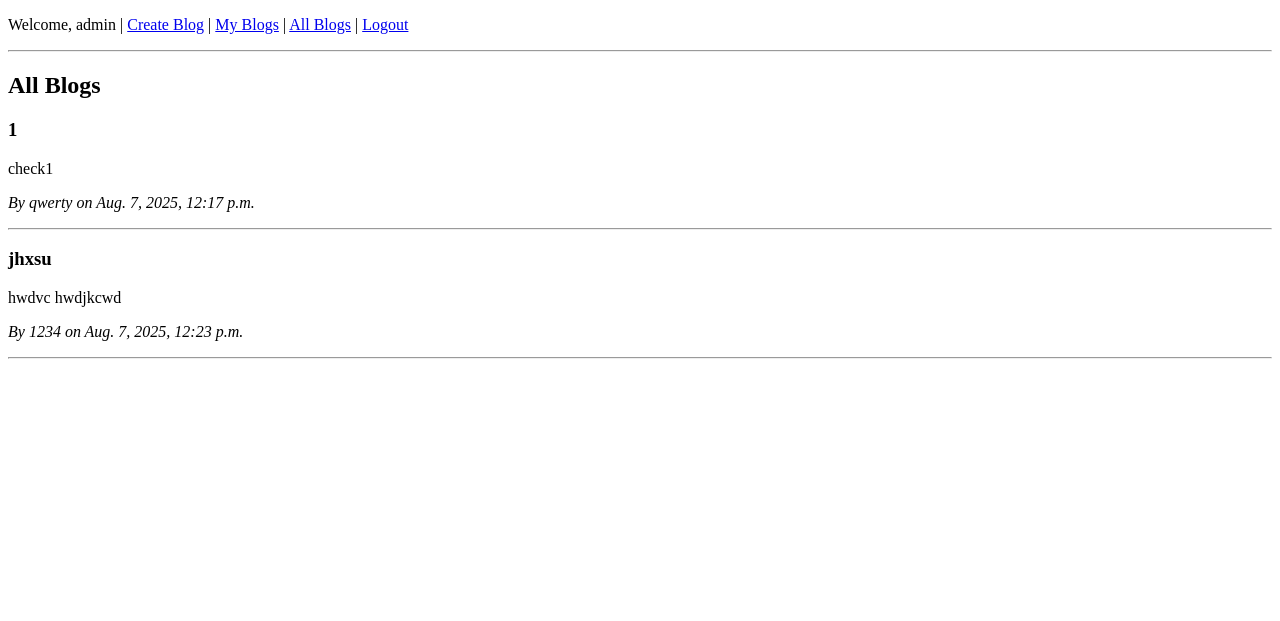
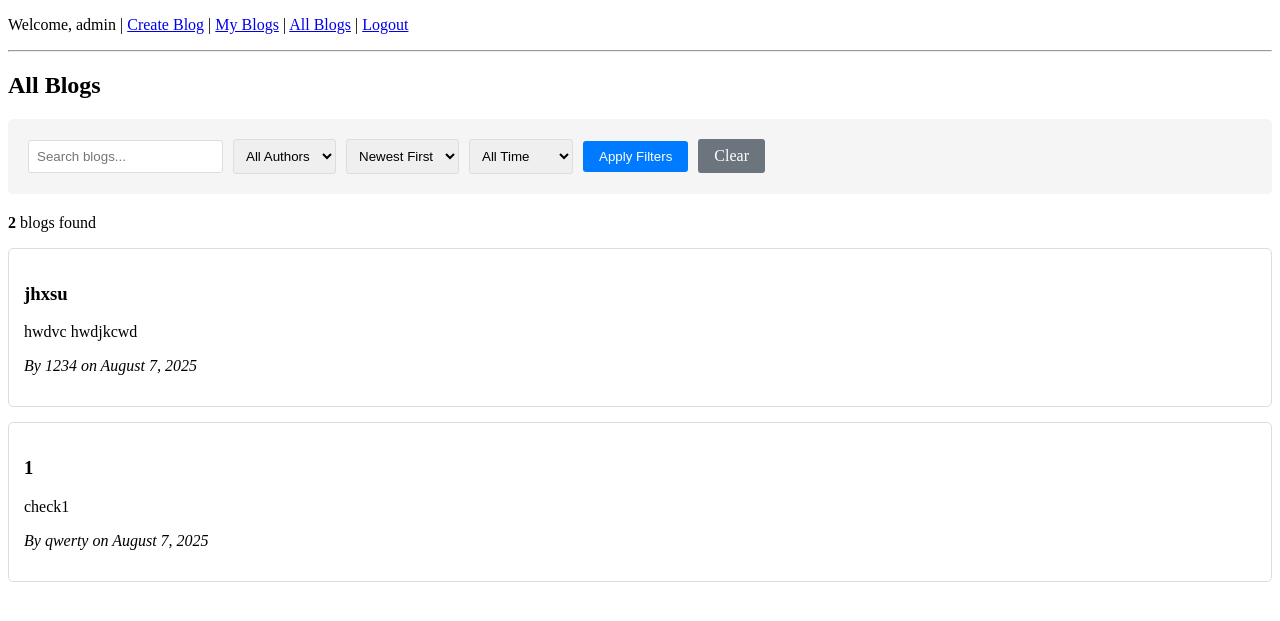
Before and after one commit to Amruth56/django, a Django app: page / in a window 1280 px wide. Shown: the top 621 px of the page. Run offline with Django 3.2, Linux system fonts and the light colour scheme; a user stored in the database is signed in; data comes from the database, SQL or seed files in the repository.

Commit message:
added filters to the blog post

```diff
--- a/blogauth/blog/templates/blog/all_blogs.html
+++ b/blogauth/blog/templates/blog/all_blogs.html
@@ -1,10 +1,65 @@
 {% extends 'blog/base.html' %}
 {% block content %}
 <h2>All Blogs</h2>
+
+<!-- Search and Filter Form -->
+<div style="background: #f5f5f5; padding: 20px; margin-bottom: 20px; border-radius: 5px;">
+    <form method="GET" action="{% url 'all_blogs' %}">
+        <div style="display: flex; gap: 10px; flex-wrap: wrap; align-items: center;">
+            <!-- Search -->
+            <input type="text" name="search" value="{{ search_query }}"
+                   placeholder="Search blogs..." style="padding: 8px; border: 1px solid #ddd; border-radius: 3px;">
+
+            <!-- Author Filter -->
+            <select name="author" style="padding: 8px; border: 1px solid #ddd; border-radius: 3px;">
+                <option value="">All Authors</option>
+                {% for author in authors %}
+                    <option value="{{ author.username }}" {% if author_filter == author.username %}selected{% endif %}>
+                        {{ author.username }}
+                    </option>
+                {% endfor %}
+            </select>
+
+            <!-- Sort -->
+            <select name="sort" style="padding: 8px; border: 1px solid #ddd; border-radius: 3px;">
+                <option value="newest" {% if sort_by == 'newest' %}selected{% endif %}>Newest First</option>
+                <option value="oldest" {% if sort_by == 'oldest' %}selected{% endif %}>Oldest First</option>
+                <option value="title" {% if sort_by == 'title' %}selected{% endif %}>By Title</option>
+                <option value="author" {% if sort_by == 'author' %}selected{% endif %}>By Author</option>
+            </select>
+
+            <!-- Date Filter -->
+            <select name="date_filter" style="padding: 8px; border: 1px solid #ddd; border-radius: 3px;">
+                <option value="">All Time</option>
+                <option value="today" {% if date_filter == 'today' %}selected{% endif %}>Today</option>
+                <option value="week" {% if date_filter == 'week' %}selected{% endif %}>This Week</option>
+                <option value="month" {% if date_filter == 'month' %}selected{% endif %}>This Month</option>
+            </select>
+
+            <!-- Submit Button -->
+            <button type="submit" style="padding: 8px 16px; background: #007bff; color: white; border: none; border-radius: 3px; cursor: pointer;">
+                Apply Filters
+            </button>
+
+            <!-- Clear Filters -->
+            <a href="{% url 'all_blogs' %}" style="padding: 8px 16px; background: #6c757d; color: white; text-decoration: none; border-radius: 3px;">
+                Clear
+            </a>
+        </div>
+    </form>
+</div>
+
+<!-- Results Count -->
+<p><strong>{{ blogs.count }}</strong> blog{{ blogs.count|pluralize }} found</p>
+
+<!-- Blogs List -->
 {% for blog in blogs %}
-  <h3>{{ blog.title }}</h3>
-  <p>{{ blog.content }}</p>
-  <p><em>By {{ blog.author.username }} on {{ blog.created_at }}</em></p>
-  <hr>
+  <div style="border: 1px solid #ddd; padding: 15px; margin-bottom: 15px; border-radius: 5px;">
+    <h3>{{ blog.title }}</h3>
+    <p>{{ blog.content|truncatewords:50 }}</p>
+    <p><em>By {{ blog.author.username }} on {{ blog.created_at|date:"F j, Y" }}</em></p>
+  </div>
+{% empty %}
+  <p>No blogs found matching your criteria.</p>
 {% endfor %}
 {% endblock %}
--- a/blogauth/blog/views.py
+++ b/blogauth/blog/views.py
@@ -1,6 +1,9 @@
 from django.shortcuts import render, redirect, get_object_or_404
 from django.contrib.auth import login
 from django.contrib.auth.decorators import login_required
+from django.db.models import Q
+from django.contrib.auth.models import User
+from datetime import datetime, timedelta
 from .forms import BlogForm, SignUpForm
 from .models import Blog
 
@@ -31,12 +34,100 @@ def create_blog(request):
 @login_required
 def all_blogs(request):
     blogs = Blog.objects.all()
-    return render(request, 'blog/all_blogs.html', {'blogs': blogs})
+
+    # Search functionality
+    search_query = request.GET.get('search', '')
+    if search_query:
+        blogs = blogs.filter(
+            Q(title__icontains=search_query) |
+            Q(content__icontains=search_query) |
+            Q(author__username__icontains=search_query)
+        )
+
+    # Filter by author
+    author_filter = request.GET.get('author', '')
+    if author_filter:
+        blogs = blogs.filter(author__username=author_filter)
+
+    # Sort functionality
+    sort_by = request.GET.get('sort', 'newest')
+    if sort_by == 'newest':
+        blogs = blogs.order_by('-created_at')
+    elif sort_by == 'oldest':
+        blogs = blogs.order_by('created_at')
+    elif sort_by == 'title':
+        blogs = blogs.order_by('title')
+    elif sort_by == 'author':
+        blogs = blogs.order_by('author__username')
+
+    # Date filter
+    date_filter = request.GET.get('date_filter', '')
+    if date_filter:
+        today = datetime.now().date()
+        if date_filter == 'today':
+            blogs = blogs.filter(created_at__date=today)
+        elif date_filter == 'week':
+            week_ago = today - timedelta(days=7)
+            blogs = blogs.filter(created_at__date__gte=week_ago)
+        elif date_filter == 'month':
+            month_ago = today - timedelta(days=30)
+            blogs = blogs.filter(created_at__date__gte=month_ago)
+
+    # Get all authors for filter dropdown
+    authors = User.objects.filter(blog__isnull=False).distinct()
+
+    context = {
+        'blogs': blogs,
+        'search_query': search_query,
+        'author_filter': author_filter,
+        'authors': authors,
+        'sort_by': sort_by,
+        'date_filter': date_filter,
+    }
+
+    return render(request, 'blog/all_blogs.html', context)
 
 @login_required
 def my_blogs(request):
     blogs = Blog.objects.filter(author=request.user)
-    return render(request, 'blog/my_blogs.html', {'blogs': blogs})
+
+    # Search functionality
+    search_query = request.GET.get('search', '')
+    if search_query:
+        blogs = blogs.filter(
+            Q(title__icontains=search_query) |
+            Q(content__icontains=search_query)
+        )
+
+    # Sort functionality
+    sort_by = request.GET.get('sort', 'newest')
+    if sort_by == 'newest':
+        blogs = blogs.order_by('-created_at')
+    elif sort_by == 'oldest':
+        blogs = blogs.order_by('created_at')
+    elif sort_by == 'title':
+        blogs = blogs.order_by('title')
+
+    # Date filter
+    date_filter = request.GET.get('date_filter', '')
+    if date_filter:
+        today = datetime.now().date()
+        if date_filter == 'today':
+            blogs = blogs.filter(created_at__date=today)
+        elif date_filter == 'week':
+            week_ago = today - timedelta(days=7)
+            blogs = blogs.filter(created_at__date__gte=week_ago)
+        elif date_filter == 'month':
+            month_ago = today - timedelta(days=30)
+            blogs = blogs.filter(created_at__date__gte=month_ago)
+
+    context = {
+        'blogs': blogs,
+        'search_query': search_query,
+        'sort_by': sort_by,
+        'date_filter': date_filter,
+    }
+    return render(request, 'blog/my_blogs.html', context)
 
 @login_required
 def edit_blog(request, pk):
```
Also changed, not shown: blogauth/blog/templates/blog/my_blogs.html (+52 -5 lines).
